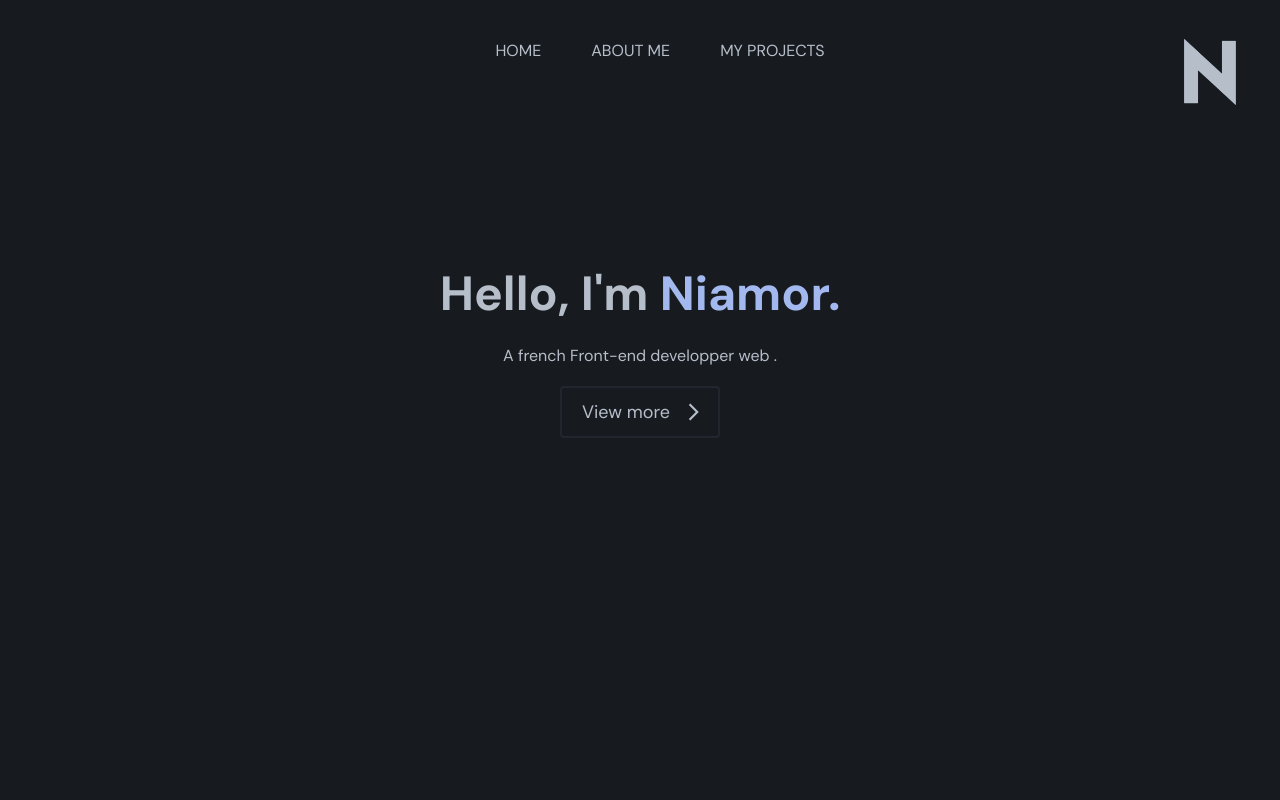
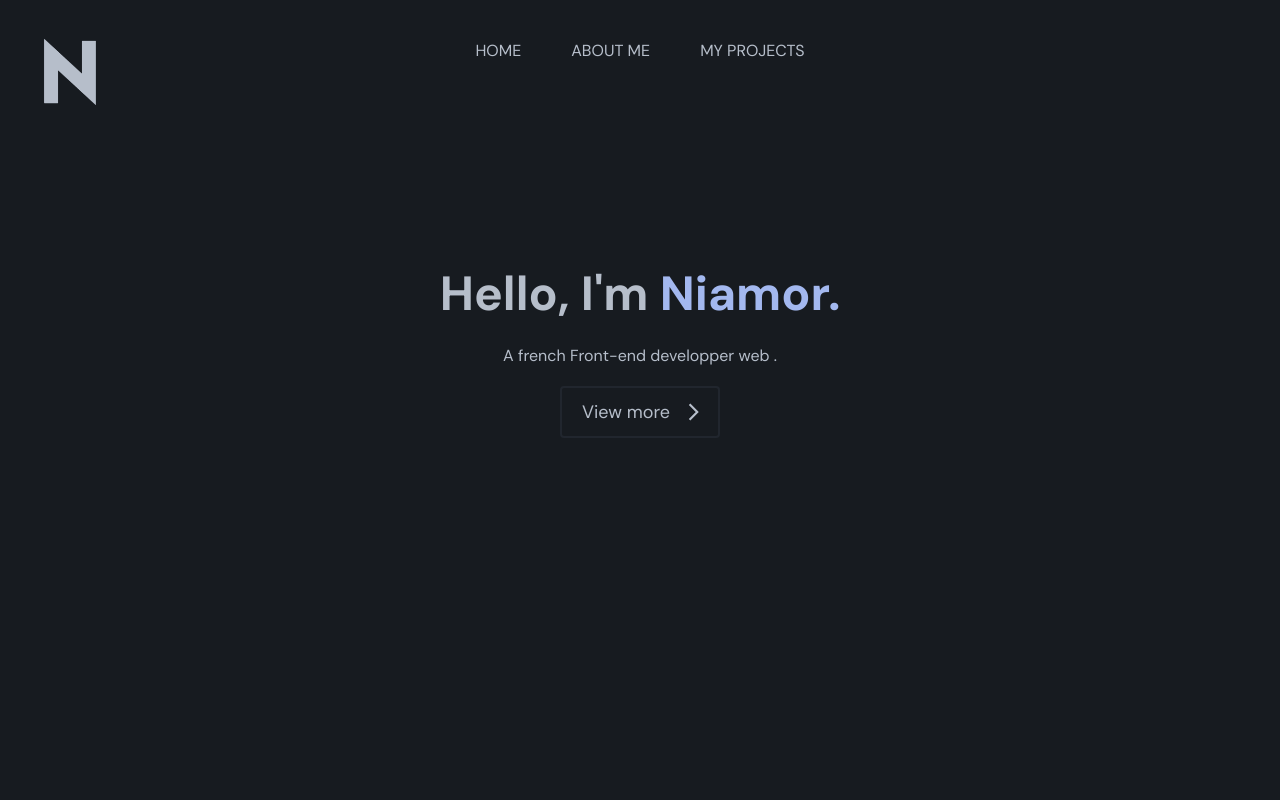
Before and after one commit to niamordev/my-portfolio, a React (Vite) app: page / in a window 1280 px wide. Shown: the top 800 px of the page. Built offline with nearby package versions, Linux system fonts and the light colour scheme.

Commit message:
update V9$

```diff
--- a/src/components/introduction/_introduction.scss
+++ b/src/components/introduction/_introduction.scss
@@ -9,7 +9,7 @@
   .logo {
     position: absolute;
     top: 5px;
-    right: 5px;
+    left: 5px;
     width: 70px;
     z-index: 3;
   }
--- a/src/components/nav/_nav.scss
+++ b/src/components/nav/_nav.scss
@@ -2,7 +2,6 @@ header {
   position: fixed;
   z-index: 1;
   background: $black2;
-  width: 100vw;
   padding: 20px;
   margin: auto;
   left: 0;
@@ -12,6 +11,8 @@ header {
 nav {
   .navbar-brand {
     width: 100%;
+    display: flex;
+    justify-content: flex-end;
   }
 
   #hamburger {
@@ -105,9 +106,10 @@ nav {
 }
 
 @media screen and (min-width: 600px) {
-  .mobile {
-    display: none;
+  .navbar-brand {
+    display: none !important;
   }
+
 
   .nav-large-screen {
     display: flex !important;
--- a/src/styles/style.css
+++ b/src/styles/style.css
@@ -46,7 +46,6 @@ header {
   position: fixed;
   z-index: 1;
   background: #171b20;
-  width: 100vw;
   padding: 20px;
   margin: auto;
   left: 0;
@@ -55,6 +54,8 @@ header {
 
 nav .navbar-brand {
   width: 100%;
+  display: flex;
+  justify-content: flex-end;
 }
 nav #hamburger {
   position: relative;
@@ -133,8 +134,8 @@ nav .nav-large-screen {
 }
 
 @media screen and (min-width: 600px) {
-  .mobile {
-    display: none;
+  .navbar-brand {
+    display: none !important;
   }
   .nav-large-screen {
     display: flex !important;
@@ -187,7 +188,7 @@ footer #myEmail {
 #introduction .logo {
   position: absolute;
   top: 5px;
-  right: 5px;
+  left: 5px;
   width: 70px;
   z-index: 3;
 }
```
Also changed, not shown: 1 other file (tests, documents, lock files or other folders).
